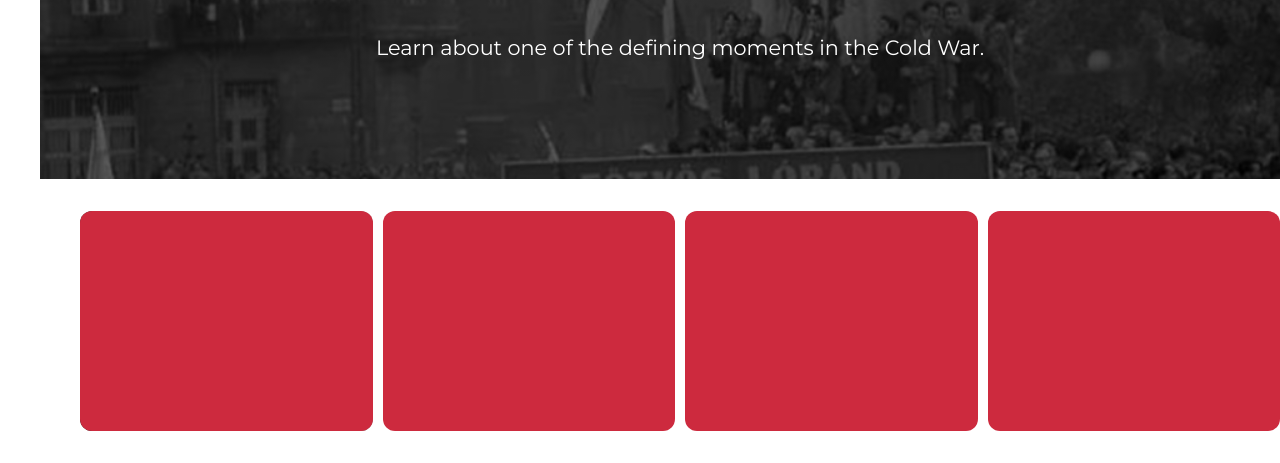
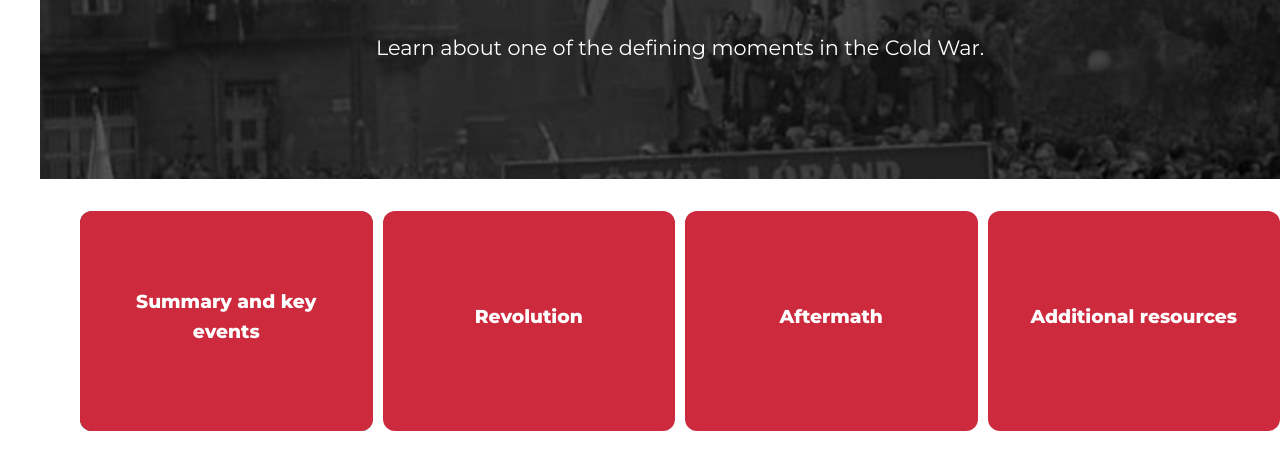
Before and after one commit to gibba42/full_stack_development_project1, a plain HTML site: page Desktop/full-stack-development-projects/project-1/index.html in a window 1280 px wide. Shown: the part 404-867 px from the top of the page. Drawn offline with Linux system fonts and the light colour scheme; files whose address does not match are found by name.

Commit message:
Fixed the text in the expandable links not showing by setting values for the z-index of the headers and text. Also fixed a bug where only the first link had '<div class=tile-content>' set, which was also preventing the text from showing correctly.

```diff
--- a/Desktop/full-stack-development-projects/project-1/assets/css/style.css
+++ b/Desktop/full-stack-development-projects/project-1/assets/css/style.css
@@ -131,7 +131,11 @@ nav a:hover {
 }
 
 .expanding-links .tile h3 {
-    color: var(--hungary-white);
+    z-index: 2;
+}
+
+.expanding-links .tile p {
+    z-index: 2;
 }
 
 /* Set widths equally, then expand on hover */
@@ -162,6 +166,7 @@ nav a:hover {
     position: absolute;
     inset: 0;
     background: var(--hungary-red);
+    z-index: 1;
 }
 
 .expanding-links .tile .more {
--- a/Desktop/full-stack-development-projects/project-1/index.html
+++ b/Desktop/full-stack-development-projects/project-1/index.html
@@ -32,16 +32,22 @@
         </div>
     </a>
     <a class="tile revolution" href="revolution.html">
+        <div class="tile-content">
             <h3>Revolution</h3>
             <p class="more">Learn about the day of the Revolution: who, what, when, and why.</p>
+        </div>
     </a>
     <a class="tile aftermath" href="aftermath.html">
+        <div class="tile-content">
             <h3>Aftermath</h3>
             <p class="more">Explore the lasting impacts of the Revolution, and its ripples across Europe.</p>
+        </div>
     </a>
     <a class="tile resources" href="resources.html">
+        <div class="tile-content">
             <h3>Additional resources</h3>
             <p class="more">Books, archives, and a map of Budapest with key locations to learn more.</p>
+        </div>
     </a>
 </section>
 </body>
```
Lines whose indentation alone changed are shown as unchanged.
